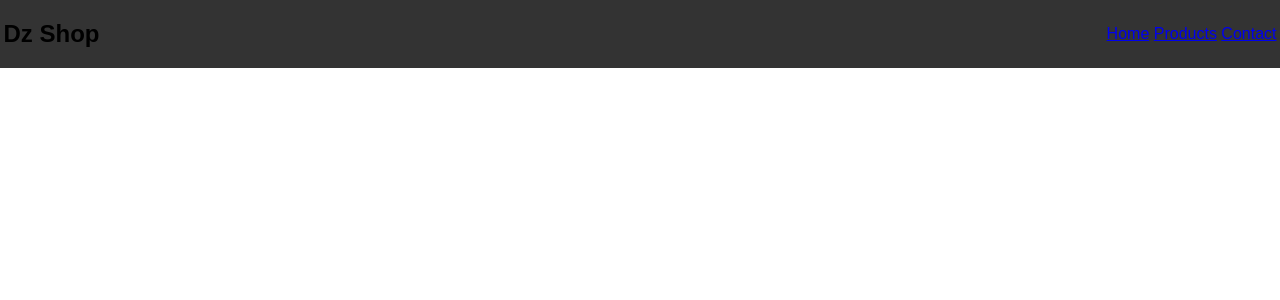
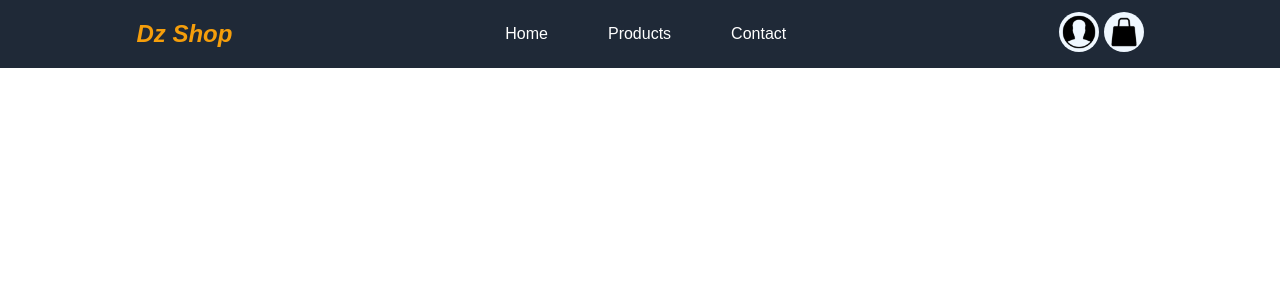
Before and after one commit to superCODZE/pfetest, a Django app: page / in a window 1280 px wide. Shown: the top 300 px of the page. Run offline with Django 5.2, Linux system fonts and the light colour scheme.

Commit message:
modify navbar

```diff
--- a/ecommairce/core/templates/base.html
+++ b/ecommairce/core/templates/base.html
@@ -20,6 +20,11 @@
             <a href="#">Products</a>
             <a href="#">Contact</a>
        </div>
+
+       <div class="nav-icons">
+         <a> <img src="{%static '/user.png'%}" alt="acount"></a>
+         <a> <img src="{%static '/Shop.png'%}" alt=""></a>
+       </div>
     </nav>
     <header></header>
     <main>
--- a/ecommairce/static/style.css
+++ b/ecommairce/static/style.css
@@ -1,15 +1,34 @@
 .navbar{
-    background-color: #333;
-
-
+    background-color: #1f2937;
     display: flex;
     align-items: center;
     justify-content: space-around;
-    gap: 1000px;
+
+}
+.navbar h2{
+    color: #f59e0b;
+    font-size: 24px;
+    font-style: italic;
 }
 
-.nav-link{
+.nav-links{
+    display: flex;
+    justify-content: space-around;
+    gap: 60px;
 
+}
+
+.nav-links a{
+    color : white;
+    text-decoration: none;
+}
+
+
+.nav-icons img{
+    width: 40px;
+    height: 40px;
+    background-color: aliceblue;
+    border-radius: 100%;
 }
 
 body{
```
